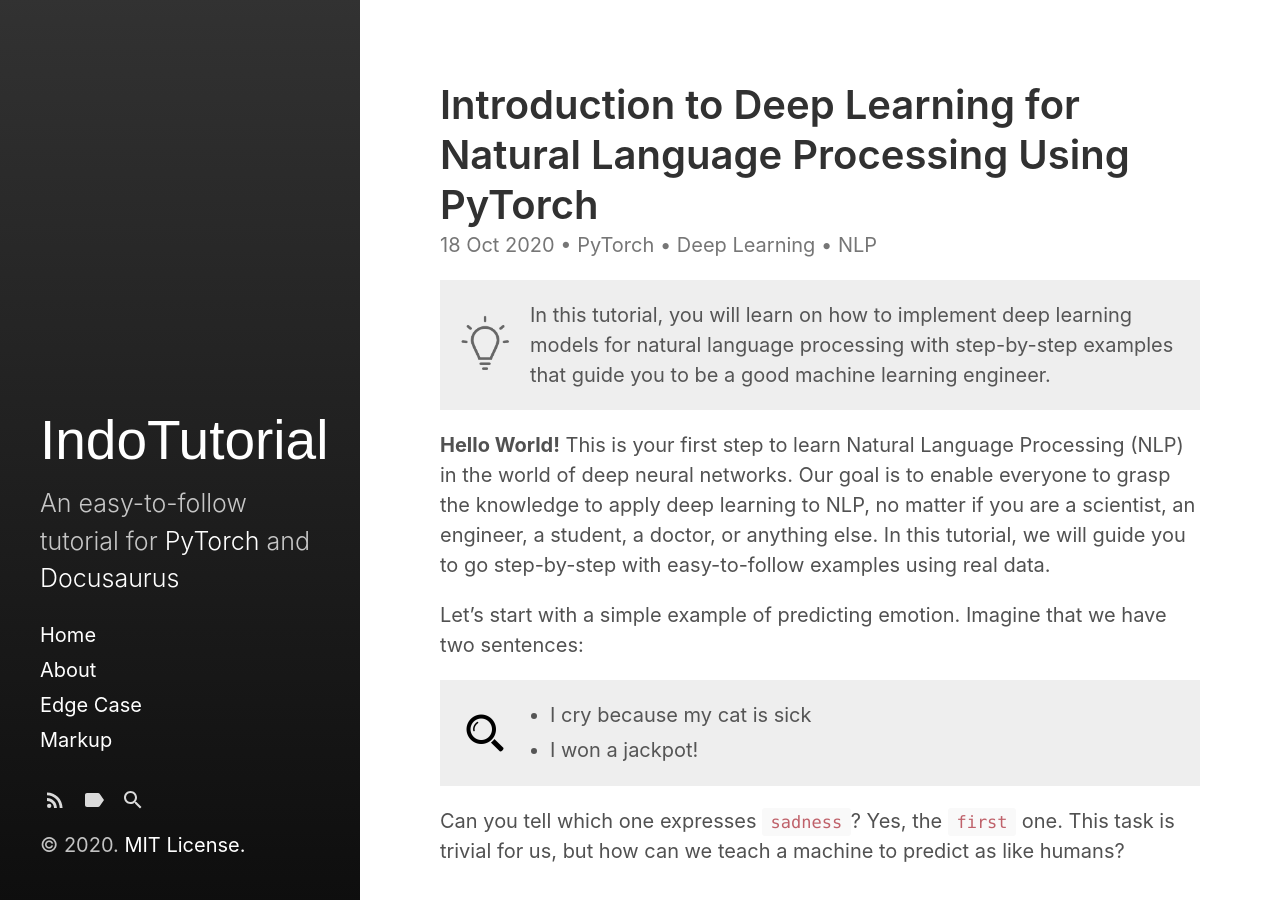
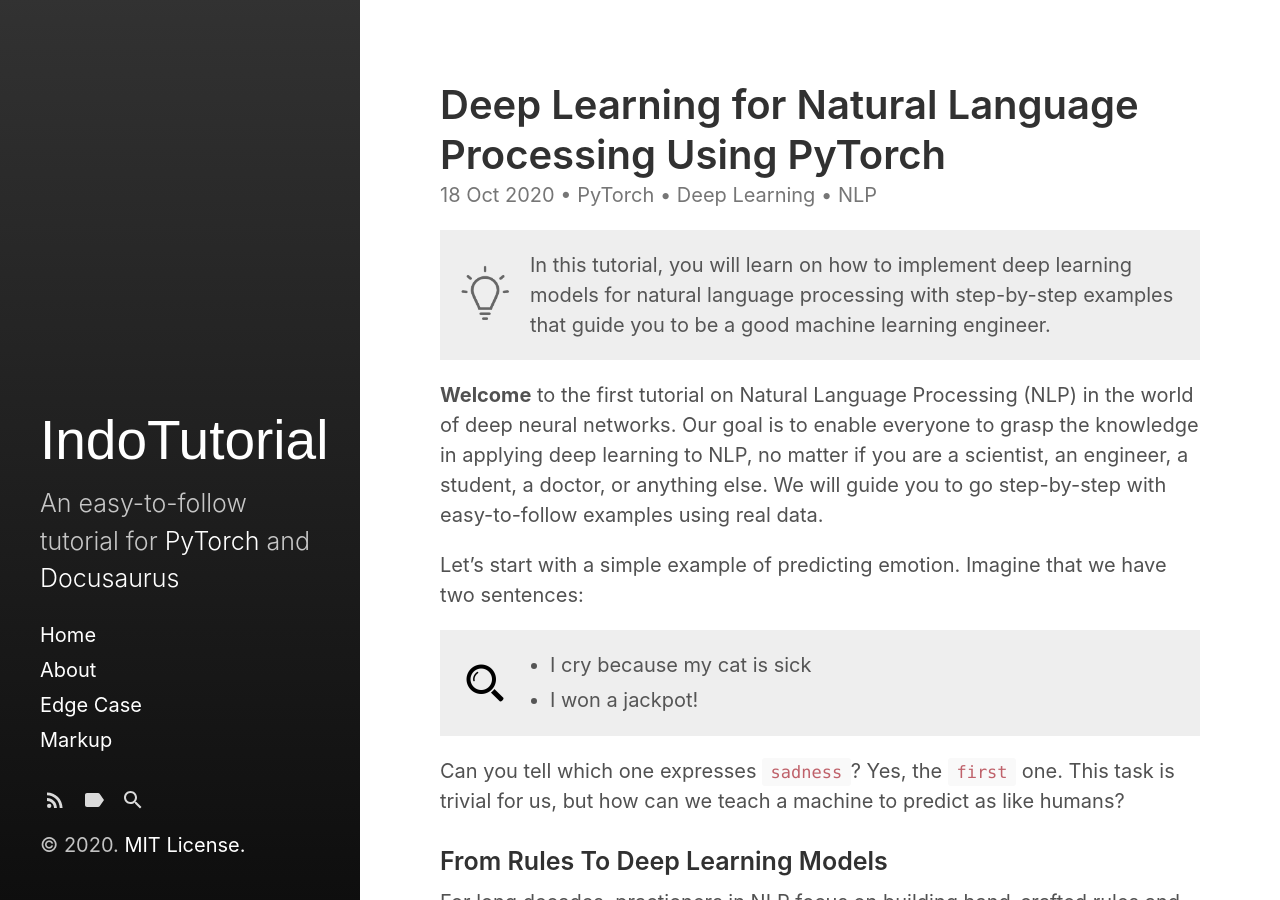
Before and after one commit to indobenchmark/tutorials, a Jekyll site: the page built from _posts/2020-10-18-basic-pytorch.md, in a window 1280 px wide and 900 px high. Built offline with Jekyll 4.4.1, drawn with Linux system fonts in a browser that asks for light colours.

Commit message:
update page

```diff
--- a/_posts/2020-10-18-basic-pytorch.md
+++ b/_posts/2020-10-18-basic-pytorch.md
@@ -1,6 +1,6 @@
 ---
 layout: post
-title: Introduction to Deep Learning for Natural Language Processing Using PyTorch
+title: Deep Learning for Natural Language Processing Using PyTorch
 sub_tile: "Beginner"
 categories:
   - PyTorch
@@ -15,7 +15,7 @@ In this tutorial, you will learn on how to implement deep learning models for na
 </div>
 </div>
 
-<b>Hello World!</b> This is your first step to learn Natural Language Processing (NLP) in the world of deep neural networks. Our goal is to enable everyone to grasp the knowledge to apply deep learning to NLP, no matter if you are a scientist, an engineer, a student, a doctor, or anything else. In this tutorial, we will guide you to go step-by-step with easy-to-follow examples using real data.
+<b>Welcome</b> to the first tutorial on Natural Language Processing (NLP) in the world of deep neural networks. Our goal is to enable everyone to grasp the knowledge in applying deep learning to NLP, no matter if you are a scientist, an engineer, a student, a doctor, or anything else. We will guide you to go step-by-step with easy-to-follow examples using real data.
 
 <!--more-->
 
```
